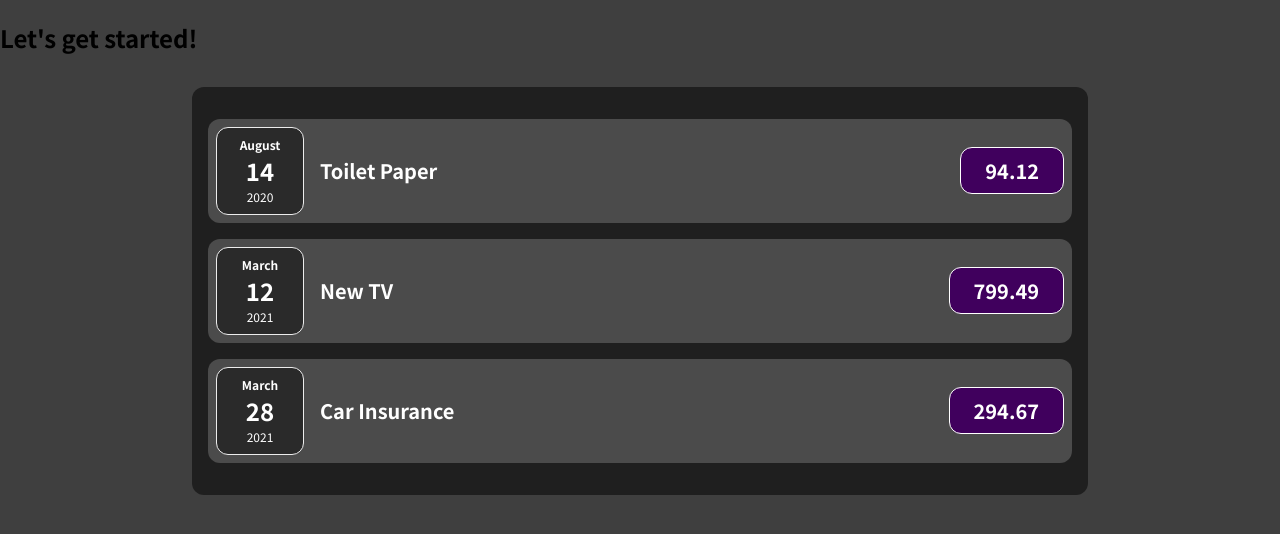
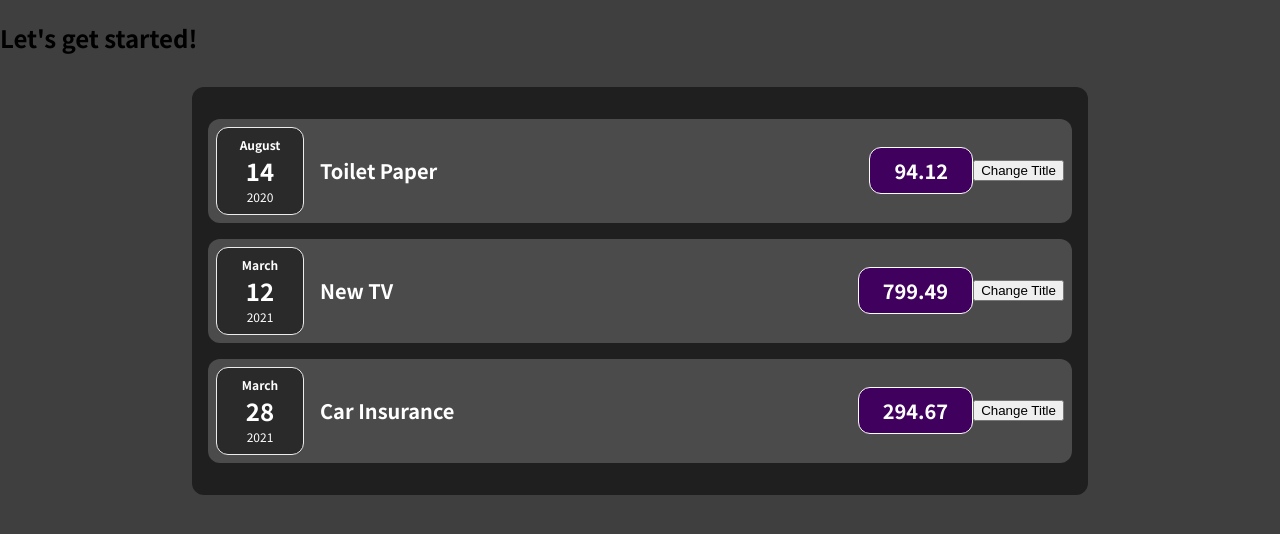
Before and after one commit to lagayaaaron/react-expense-tracker, a React (Create React App) app: page / in a window 1280 px wide. Shown: the top 534 px of the page. Built offline with nearby package versions, Linux system fonts and the light colour scheme.

Commit message:
Added basic useState()

```diff
--- a/src/components/Expenses/ExpenseItem.js
+++ b/src/components/Expenses/ExpenseItem.js
@@ -1,15 +1,26 @@
+import React, { useState } from 'react';
+
 import ExpenseDate from "./ExpressDate";
 import Card from "../UI/Card";
 import "./ExpenseItem.css";
 
 const ExpenseItem = (data) => {
+
+  const [title, setTitle] = useState(data.title);
+
+  const clickHandler = () => {
+    setTitle('Updated');
+    console.log(title);
+  };
+
   return (
     <Card className="expense-item">
       <ExpenseDate date={data.date} />
       <div className="expense-item__description">
-        <h2>{data.title}</h2>
+        <h2>{title}</h2>
         <div className="expense-item__price">{data.amount}</div>
       </div>
+      <button onClick={clickHandler}>Change Title </button>
     </Card>
   );
 }
```
